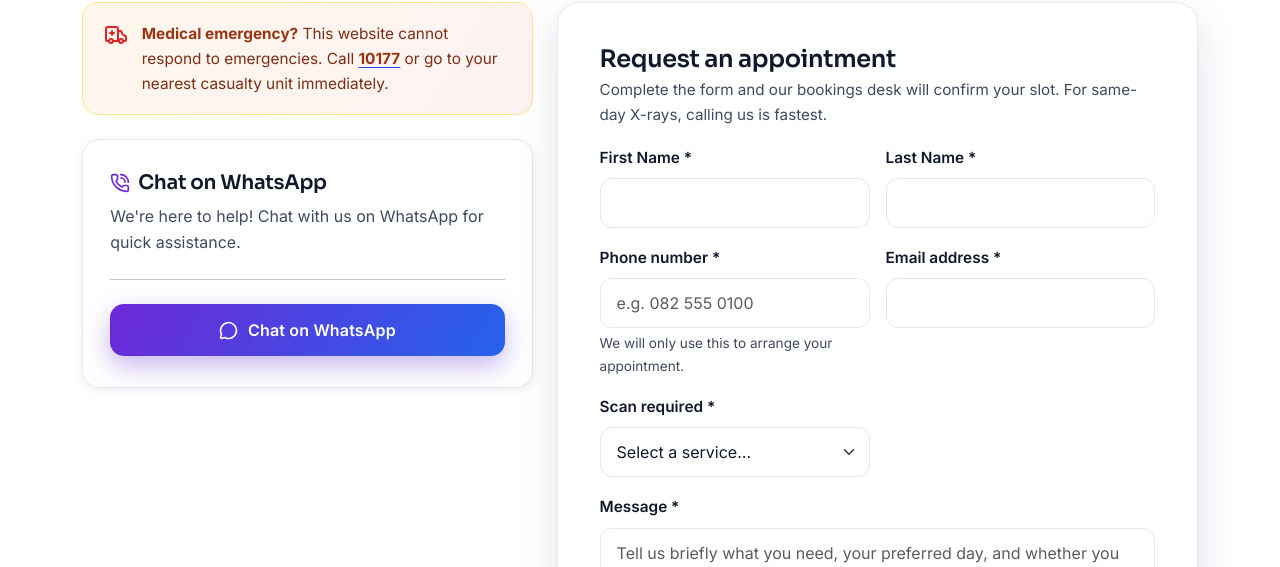
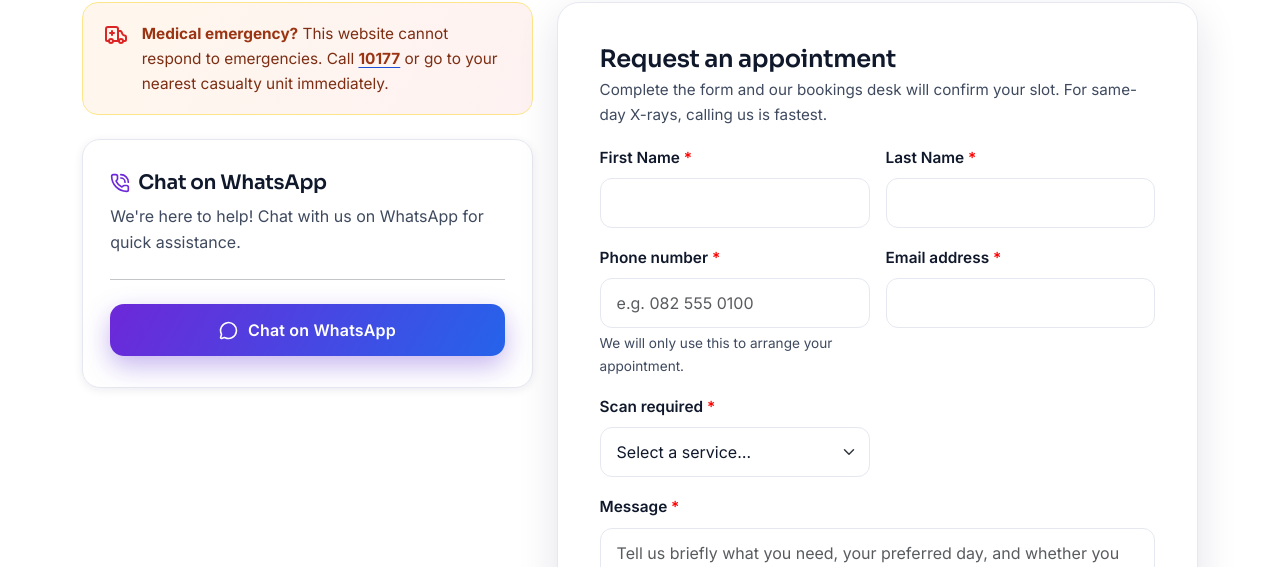
Before and after one commit to BonganiChauke/st_chauke_radiographers_inc, a React (Vite) app: page / in a window 1280 px wide. Shown: the part 3490-4057 px from the top of the page. Built offline with nearby package versions, Linux system fonts and the light colour scheme.

Commit message:
star as a required indicator colour red

```diff
--- a/src/index.css
+++ b/src/index.css
@@ -938,6 +938,10 @@ section[id] {
   color: #9a3412;
 }
 
+.star{
+  color: red;
+}
+
 /* ---------- Footer ---------- */
 .footer {
   background:
```
